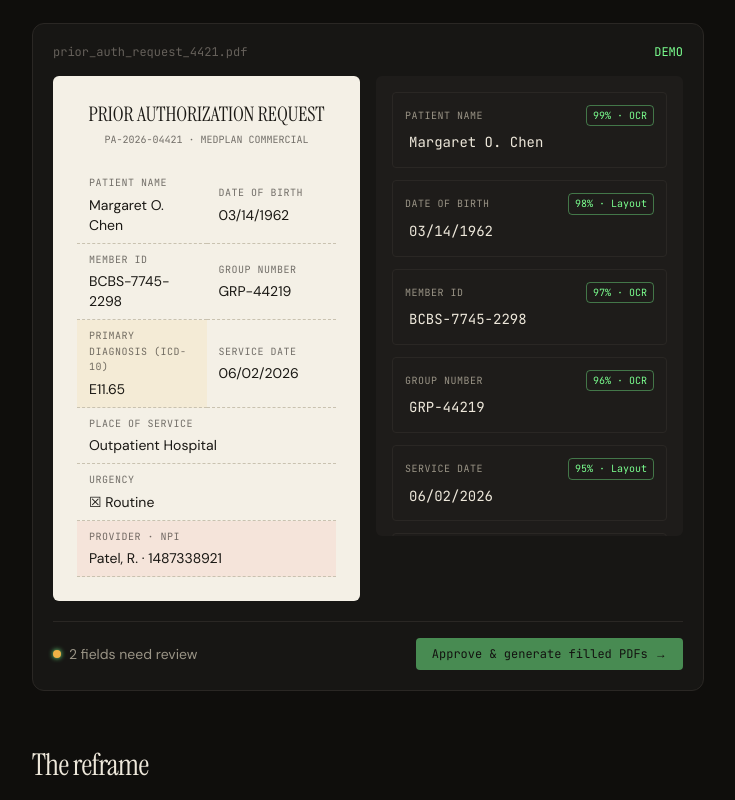
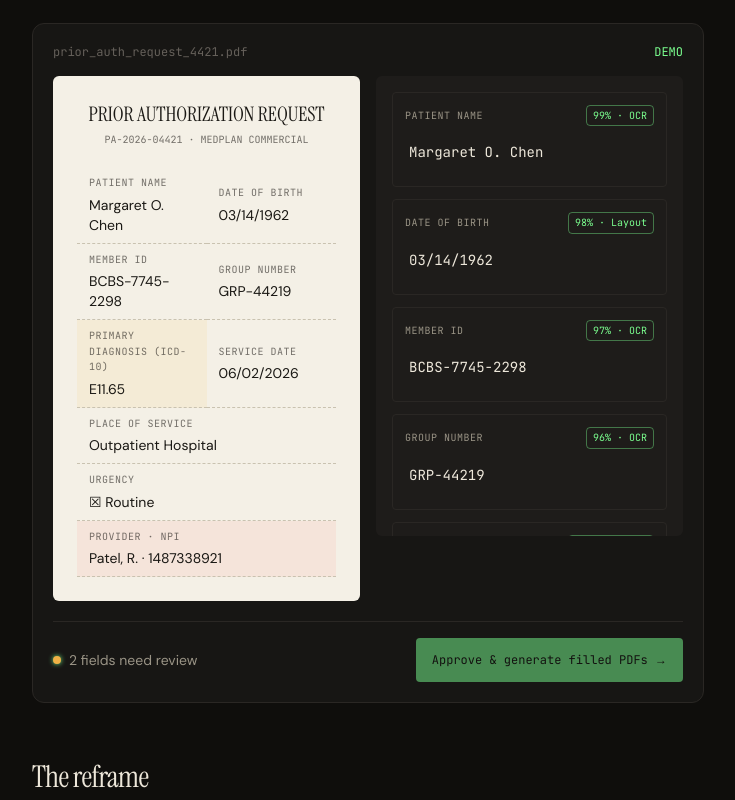
Before and after one commit to ElliotDrel/pdf-editing-prototype-runpulse, a Next.js app: page / in a window 1280 px wide. Shown: the part 360-1160 px from the top of the page, without its empty margins (272-1007 px from the left). Built offline with nearby package versions, Linux system fonts and the light colour scheme.

Commit message:
add og image and mobile polish
- Generate 1200x630 OG PNG via sharp SVG pipeline (dark bg, serif headline, mono watermark)
- Add min-h-[44px] to FieldCell buttons, ApproveBar button, ReviewPane inputs for 44px touch targets

Co-Authored-By: Claude Sonnet 4.6 <noreply@anthropic.com>

```diff
--- a/components/ApproveBar.tsx
+++ b/components/ApproveBar.tsx
@@ -51,7 +51,7 @@ export function ApproveBar({ fields, state, onApprove }: Props) {
       <button
         onClick={onApprove}
         disabled={disabled}
-        className={`font-mono text-xs px-4 py-2 rounded transition-colors disabled:opacity-50 disabled:cursor-not-allowed ${buttonClass}`}
+        className={`font-mono text-xs px-4 py-2 min-h-[44px] rounded transition-colors disabled:opacity-50 disabled:cursor-not-allowed ${buttonClass}`}
       >
         {buttonLabel}
       </button>
--- a/components/PdfPane.tsx
+++ b/components/PdfPane.tsx
@@ -20,7 +20,7 @@ function FieldCell({ field, active, onSelect }: { field: Field; active: boolean;
   return (
     <button
       onClick={onSelect}
-      className={`block w-full text-left px-3 py-2 border-b ${tintFor(field.tier, active)} transition-colors hover:bg-paper-ink/5`}
+      className={`block w-full text-left px-3 py-2 min-h-[44px] border-b ${tintFor(field.tier, active)} transition-colors hover:bg-paper-ink/5`}
     >
       <div className="font-mono text-[10px] uppercase tracking-wider text-paper-ink/60">
         {field.label}
--- a/components/ReviewPane.tsx
+++ b/components/ReviewPane.tsx
@@ -37,7 +37,7 @@ export function ReviewPane({ fields, activeFieldId, onSelectField, onUpdateField
               value={f.value}
               onChange={(e) => onUpdateField(f.id, { value: e.target.value })}
               onClick={(e) => e.stopPropagation()}
-              className="w-full bg-transparent font-mono text-sm text-fg outline-none focus:bg-bg/40 px-1"
+              className="w-full bg-transparent font-mono text-sm text-fg outline-none focus:bg-bg/40 px-1 min-h-[44px]"
             />
             {f.flag && (
               <div className="mt-1 italic text-xs text-fg-muted">{f.flag}</div>
```
Also changed, not shown: public/og-image.png (added).
